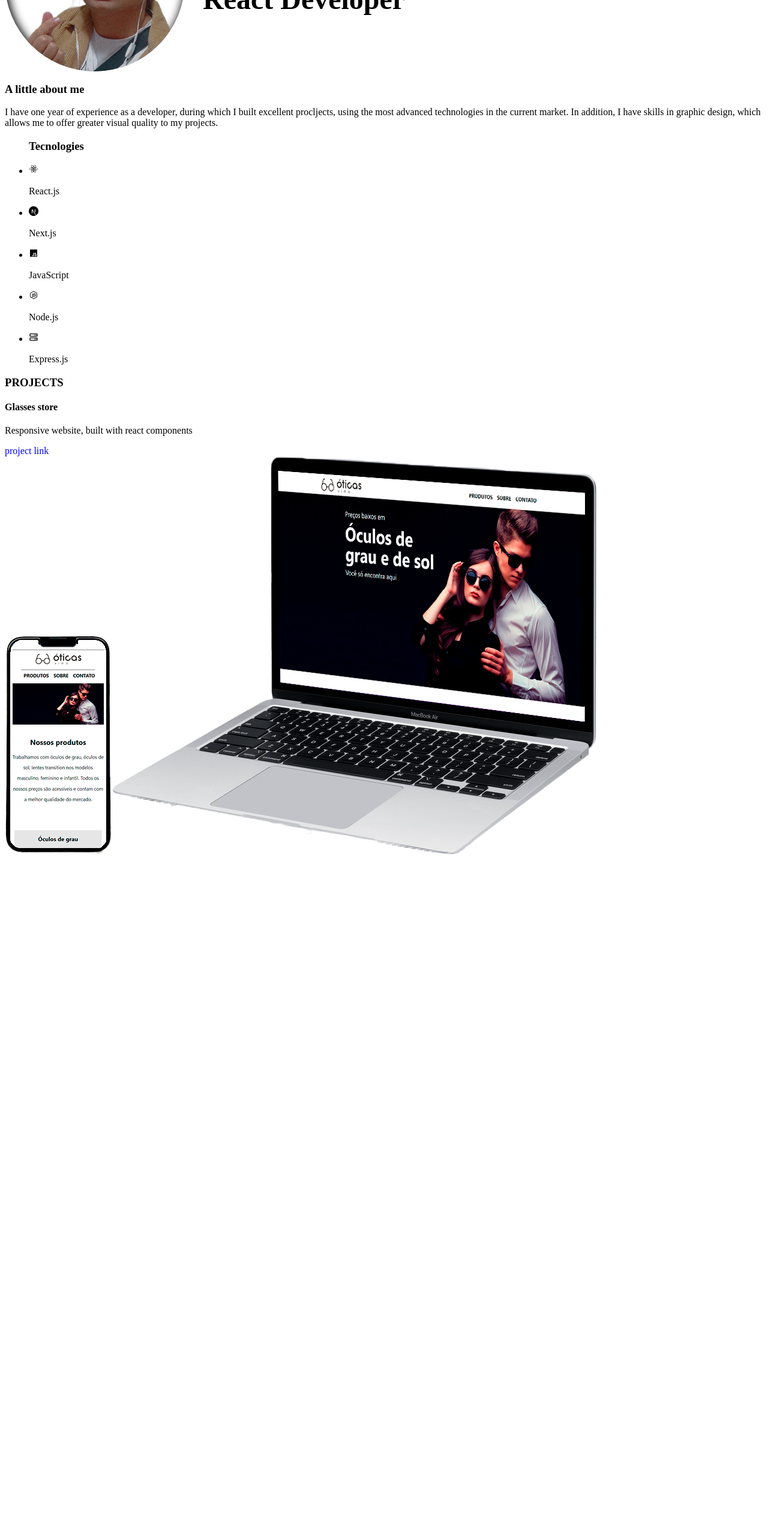
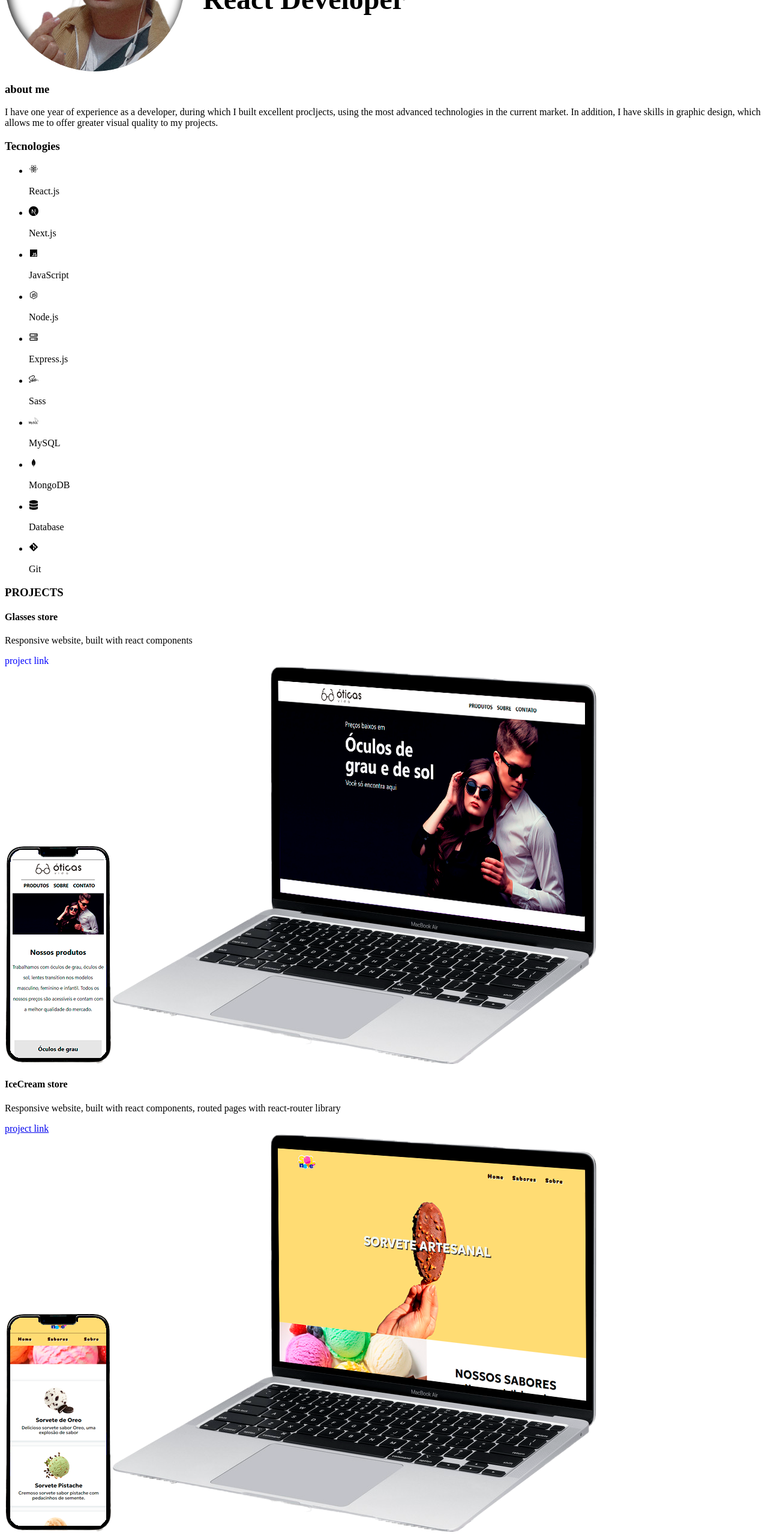
Before and after one commit to driwcoder/my-resume-next, a Next.js app: page /components/box1 in a window 1280 px wide. Shown: the part 189-2755 px from the top of the page at 60% size. Before the commit the page ends 1625 px from the top, so only its background shows below. Built offline with nearby package versions, Linux system fonts and the light colour scheme.

Commit message:
adicionando projeto sorveteria

```diff
--- a/src/app/components/box1/page.jsx
+++ b/src/app/components/box1/page.jsx
@@ -2,10 +2,13 @@
 import Image from "next/image";
 import eu from "../../../../public/eu.png";
 import cel from "../../../../public/oculos-cel2.png";
+import cels from "../../../../public/celular-sorveteria2.png";
 import note from "../../../../public/oculos-notebook2.png";
+import notes from "../../../../public/notebook-sorveteria2.png";
 import "./style.css";
-import { BiLogoJavascript, BiLogoReact, BiLogoNodejs, BiServer } from "react-icons/bi";
-import { SiNextdotjs } from "react-icons/si";
+import { BiLogoJavascript, BiLogoReact, BiLogoNodejs, BiServer, BiLogoMongodb } from "react-icons/bi";
+import { SiNextdotjs, SiMysql } from "react-icons/si";
+import { FaSass, FaDatabase, FaGitAlt } from "react-icons/fa";
 
 export default function BoxUm() {
   return (
@@ -20,12 +23,14 @@ export default function BoxUm() {
         </div>
         <div className='skills'>
           <div className='about'>
-            <h3>A little about me</h3>
+            <h3>about me</h3>
             <p>I have one year of experience as a developer, during which I built excellent procljects, using the most advanced technologies in the current market. In addition, I have skills in graphic design, which allows me to offer greater visual quality to my projects.</p>
           </div>
 
+          <div className='boxskills'>
+            <h3>Tecnologies</h3>
             <ul className='dev-skills'>
-            <h3>Tecnologies</h3>
+              <div className='dev-skill-le'>
                 <li className='skill'>
                   <BiLogoReact className='icons' />
                   <p>React.js</p>
@@ -46,7 +51,31 @@ export default function BoxUm() {
                   <BiServer className='icons' />
                   <p>Express.js</p>
                 </li>
+              </div>
+              <div className='dev-skills-ld'>
+                <li className='skill'>
+                  <FaSass className='icons' />
+                  <p>Sass</p>
+                </li>
+                <li className='skill'>
+                  <SiMysql className='icons' />
+                  <p>MySQL</p>
+                </li>
+                <li className='skill'>
+                  <BiLogoMongodb className='icons' />
+                  <p>MongoDB</p>
+                </li>
+                <li className='skill'>
+                  <FaDatabase className='icons' />
+                  <p>Database</p>
+                </li>
+                <li className='skill'>
+                  <FaGitAlt className='icons' />
+                  <p>Git</p>
+                </li>
+              </div>
             </ul>
+          </div>
         </div>
         <div className='projects'>
           <h3>PROJECTS</h3>
@@ -61,6 +90,17 @@ export default function BoxUm() {
               <Image src={note} alt='notebook' className='notebook' />
             </div>
           </div>
+          <div className='sorveteria'>
+            <h4>IceCream store</h4>
+            <p>Responsive website, built with react components, routed pages with react-router library </p>
+            <a href='https://sorveteria-six.vercel.app/' target='_blank'>
+              project link
+            </a>
+            <div className='site-photos'>
+              <Image src={cels} alt='celular' />
+              <Image src={notes} alt='notebook' className='notebook' />
+            </div>
+          </div>
         </div>
       </div>
     </div>
--- a/src/app/components/box1/style.css
+++ b/src/app/components/box1/style.css
@@ -23,3 +23,6 @@
   color: blue;
   text-decoration: none;
 }
+.sorveteria {
+  margin-top: 20px;
+}
--- a/src/app/components/box2/style.css
+++ b/src/app/components/box2/style.css
@@ -8,7 +8,8 @@
   margin-right: 10px;
 }
 
-.Languages, .social{
+.Languages,
+.social {
   margin-top: 20px;
 }
 
@@ -25,9 +26,10 @@
   align-items: center;
 }
 
-h3{
+h3 {
   margin-bottom: 20px;
   color: rgb(0, 0, 0);
+  text-transform: uppercase;
 }
 
 .contact a {
@@ -42,15 +44,24 @@ li {
   margin-left: 40px;
 }
 
-
 .medias {
   display: flex;
   justify-content: space-evenly;
 }
-.medias a{
+.medias a {
   color: black;
   transition: ease 0.4s;
 }
-.medias a:hover{
+.medias a:hover {
   transform: translateY(-8px);
 }
+
+.boxskills {
+  margin-top: 20px;
+}
+.dev-skills {
+  display: flex;
+}
+.boxskills h3 {
+  margin-bottom: 0;
+}
--- a/src/app/pages/home/style.css
+++ b/src/app/pages/home/style.css
@@ -26,9 +26,7 @@
 
 /* SKILLS */
 
-.dev-skills {
-  margin-top: 40px;
-}
+
 .skill {
   display: flex;
   align-items: center;
```
Also changed, not shown: public/celular-sorveteria2.png (added), public/notebook-sorveteria2.png (added). Lines whose indentation alone changed are shown as unchanged.
